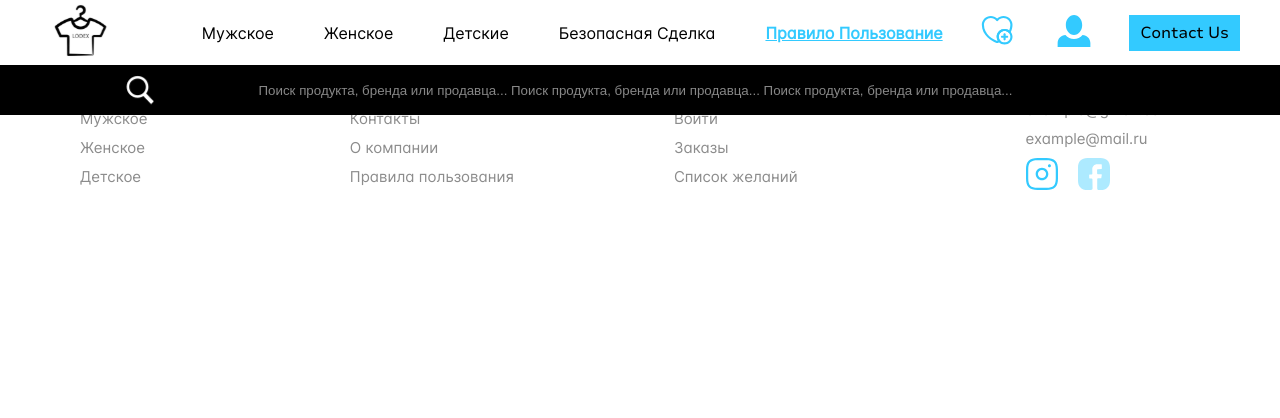
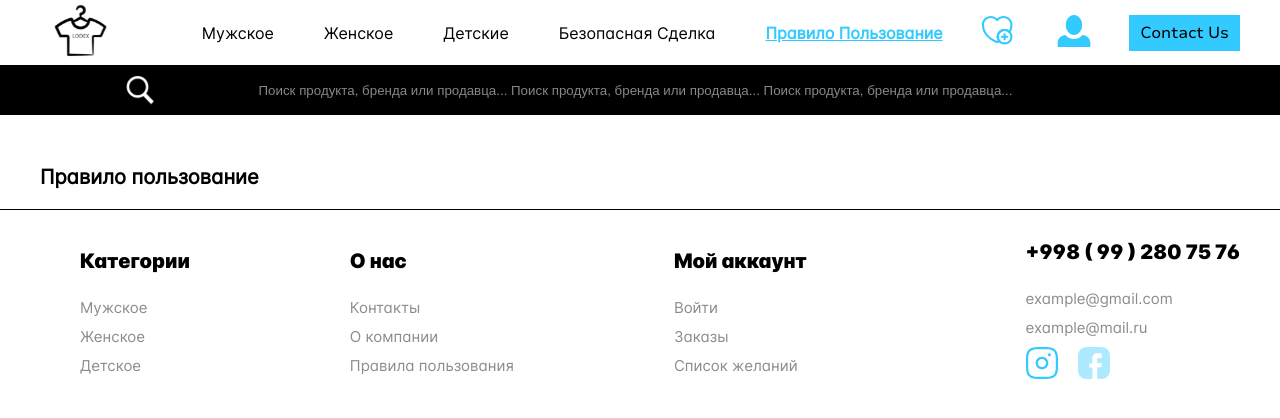
Before and after one commit to dsabirbaev/Lodex, a React (Vite) app: page /rule in a window 1280 px wide. Shown: the top 418 px of the page. Built offline with nearby package versions, Linux system fonts and the light colour scheme.

Commit message:
add rule page

```diff
--- a/src/pages/Rule/index.jsx
+++ b/src/pages/Rule/index.jsx
@@ -3,8 +3,10 @@
 
 const index = () => {
     return (
-        <div>
-            rules
+        <div className="pt-[165px] pb-5">
+            <div className="container">
+                <h2 className="text-bold text-[20px]">Правило пользованиe</h2>
+            </div>
         </div>
     );
 };
```
